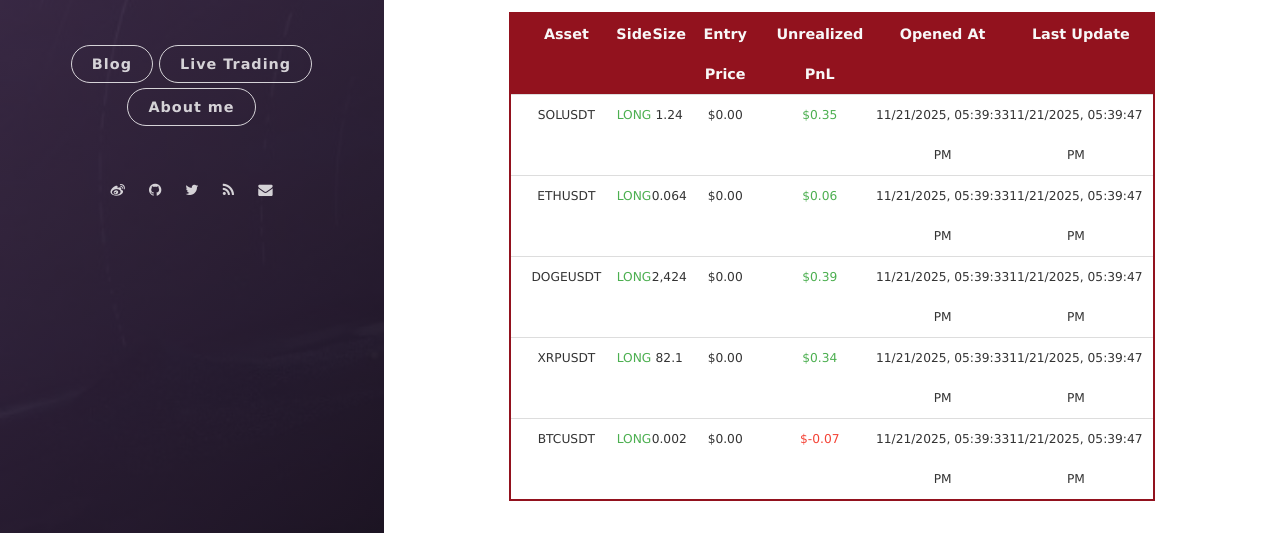
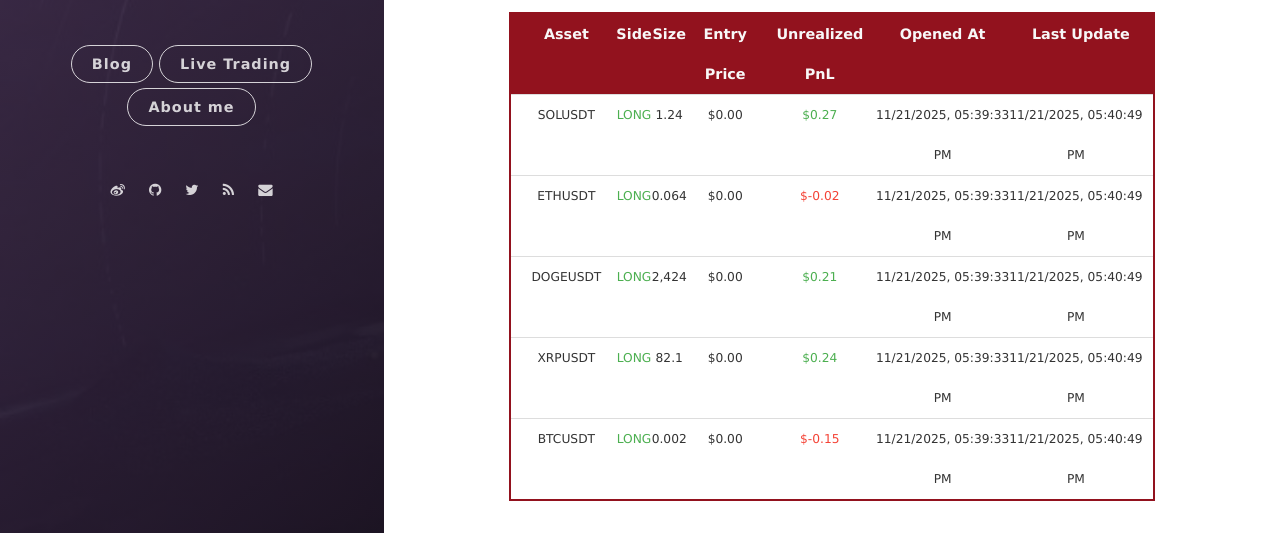
Before and after one commit to leeyegy/leeyegy.github.io, a Jekyll site: the page built from live-trading.html, in a window 1280 px wide and 1243 px high. Shown: the part 642-1175 px from the top of the window. Built offline with Jekyll 4.4.1, drawn with Linux system fonts in a browser that asks for light colours; nearby versions of some CDN libraries.

Commit message:
AccountMonitor: refresh positions 2025-11-22T01:40:49+08:00

```diff
--- a/assets/data/binance/positions.json
+++ b/assets/data/binance/positions.json
@@ -4,44 +4,44 @@
     "side": "LONG",
     "size": 1.24,
     "entryPrice": 0.0,
-    "unrealizedPnl": 0.34618405,
+    "unrealizedPnl": 0.26790104,
     "openedAt": "2025-11-22T01:39:33+08:00",
-    "reportedAt": "2025-11-22T01:39:47+08:00"
+    "reportedAt": "2025-11-22T01:40:49+08:00"
   },
   {
     "symbol": "ETHUSDT",
     "side": "LONG",
     "size": 0.064,
     "entryPrice": 0.0,
-    "unrealizedPnl": 0.0600537,
+    "unrealizedPnl": -0.01672,
     "openedAt": "2025-11-22T01:39:33+08:00",
-    "reportedAt": "2025-11-22T01:39:47+08:00"
+    "reportedAt": "2025-11-22T01:40:49+08:00"
   },
   {
     "symbol": "DOGEUSDT",
     "side": "LONG",
     "size": 2424.0,
     "entryPrice": 0.0,
-    "unrealizedPnl": 0.38672496,
+    "unrealizedPnl": 0.21401496,
     "openedAt": "2025-11-22T01:39:33+08:00",
-    "reportedAt": "2025-11-22T01:39:47+08:00"
+    "reportedAt": "2025-11-22T01:40:49+08:00"
   },
   {
     "symbol": "XRPUSDT",
     "side": "LONG",
     "size": 82.1,
     "entryPrice": 0.0,
-    "unrealizedPnl": 0.34124865,
+    "unrealizedPnl": 0.24035431,
     "openedAt": "2025-11-22T01:39:33+08:00",
-    "reportedAt": "2025-11-22T01:39:47+08:00"
+    "reportedAt": "2025-11-22T01:40:49+08:00"
   },
   {
     "symbol": "BTCUSDT",
     "side": "LONG",
     "size": 0.002,
     "entryPrice": 0.0,
-    "unrealizedPnl": -0.06915684,
+    "unrealizedPnl": -0.1496,
     "openedAt": "2025-11-22T01:39:33+08:00",
-    "reportedAt": "2025-11-22T01:39:47+08:00"
+    "reportedAt": "2025-11-22T01:40:49+08:00"
   }
 ]
```
